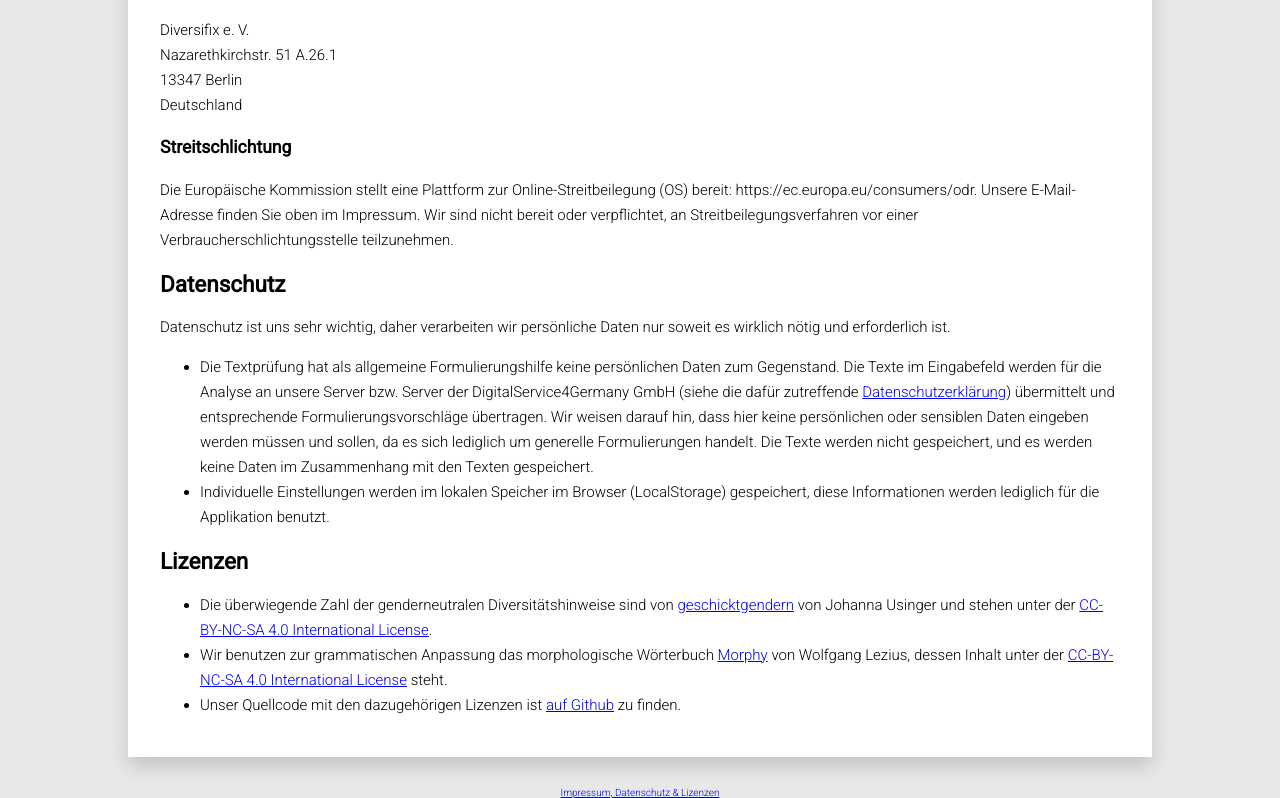
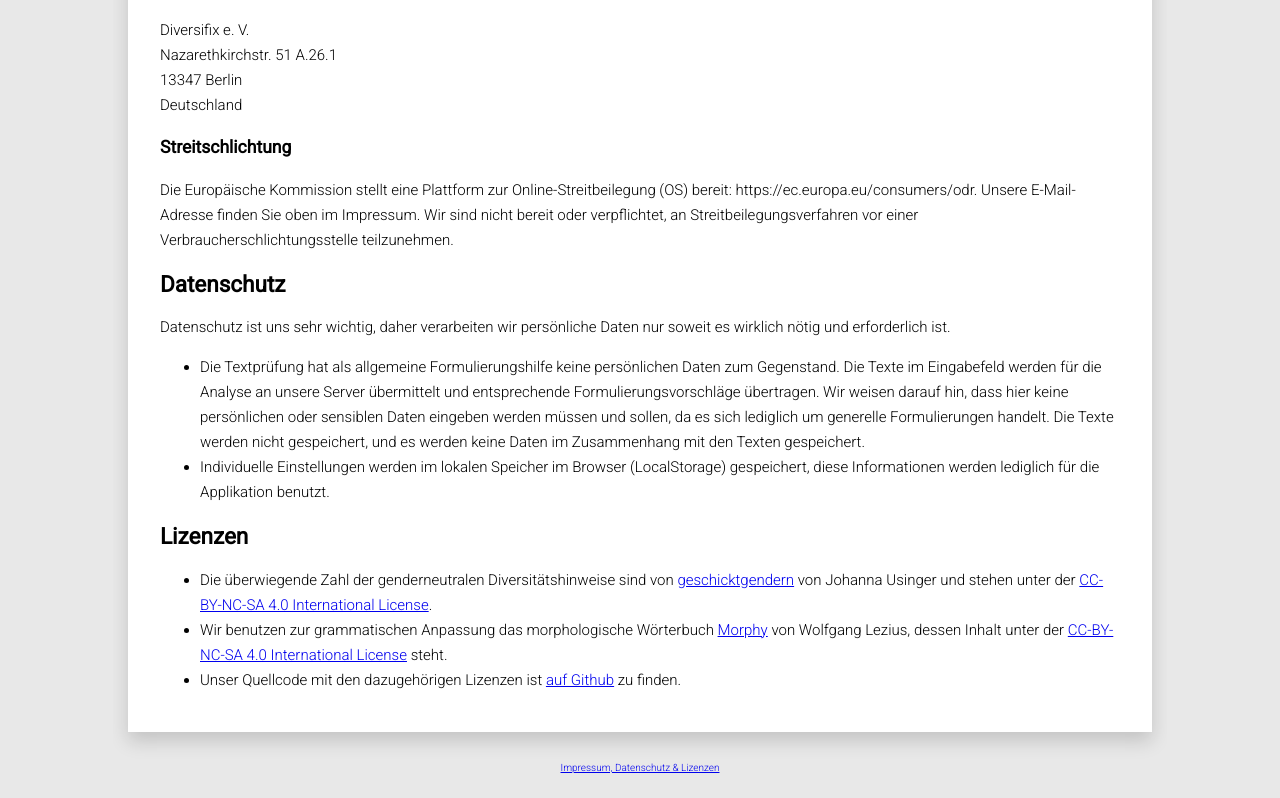
Before and after one commit to diversifix/diversifix-website, a React (Create React App) app: page /impressum in a window 1280 px wide. Shown: the part 1130-1928 px from the top of the page. After the commit the page ends 1903 px from the top, so only its background shows below. Built offline with nearby package versions, Linux system fonts and the light colour scheme.

Commit message:
Update API base URL

```diff
--- a/src/Pages/Impressum.tsx
+++ b/src/Pages/Impressum.tsx
@@ -99,21 +99,12 @@ export const Impressum = () => (
             <li>
               Die Textprüfung hat als allgemeine Formulierungshilfe keine
               persönlichen Daten zum Gegenstand. Die Texte im Eingabefeld werden
-              für die Analyse an unsere Server bzw. Server der
-              DigitalService4Germany GmbH (siehe die dafür zutreffende{" "}
-              <a
-                href="https://inclusify.tech.4germany.org/impressum-datenschutz.html"
-                target="_blank"
-                rel="noopener noreferrer"
-              >
-                Datenschutzerklärung
-              </a>
-              ) übermittelt und entsprechende Formulierungsvorschläge
-              übertragen. Wir weisen darauf hin, dass hier keine persönlichen
-              oder sensiblen Daten eingeben werden müssen und sollen, da es sich
-              lediglich um generelle Formulierungen handelt. Die Texte werden
-              nicht gespeichert, und es werden keine Daten im Zusammenhang mit
-              den Texten gespeichert.
+              für die Analyse an unsere Server übermittelt und entsprechende
+              Formulierungsvorschläge übertragen. Wir weisen darauf hin, dass
+              hier keine persönlichen oder sensiblen Daten eingeben werden
+              müssen und sollen, da es sich lediglich um generelle
+              Formulierungen handelt. Die Texte werden nicht gespeichert, und es
+              werden keine Daten im Zusammenhang mit den Texten gespeichert.
             </li>
             <li>
               Individuelle Einstellungen werden im lokalen Speicher im Browser
```
Also changed, not shown: 1 other file (tests, documents, lock files or other folders).
